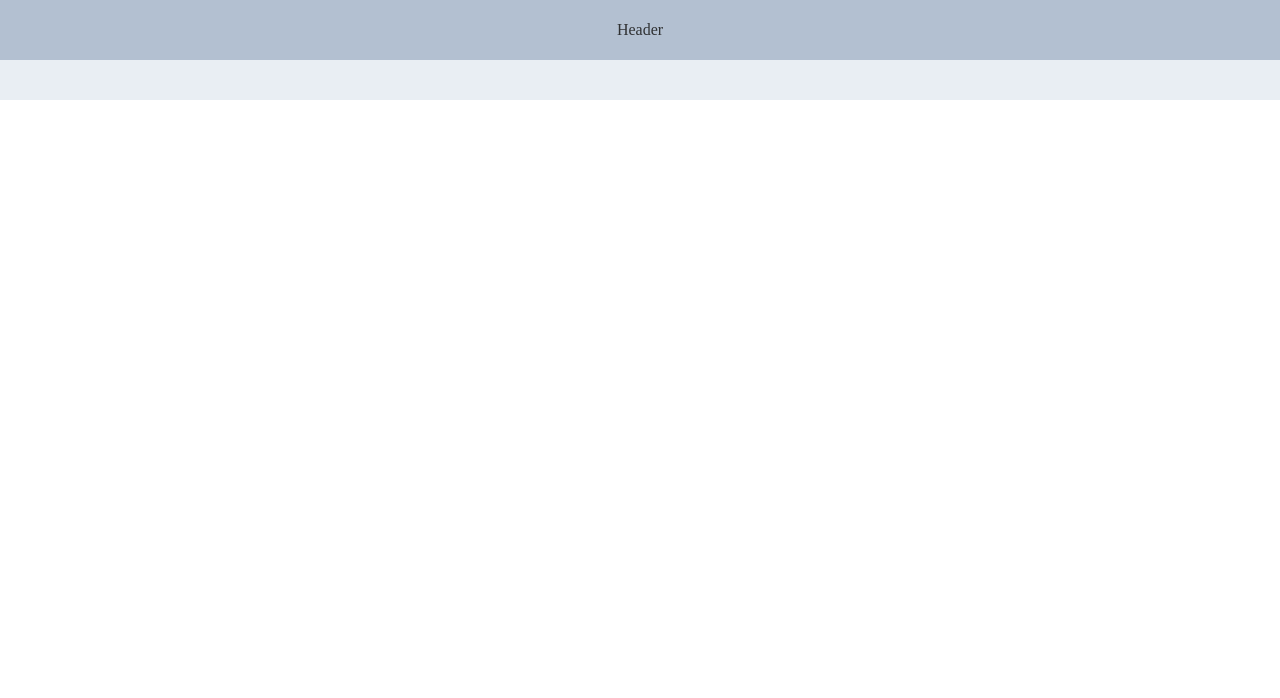
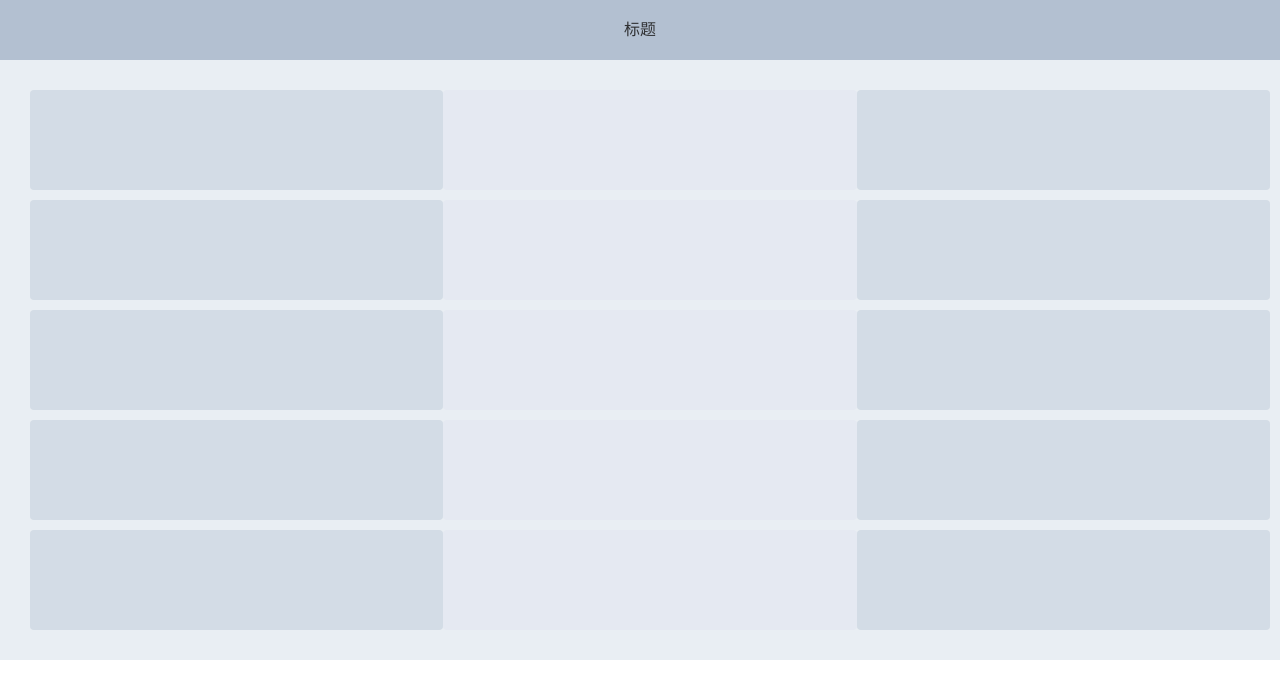
Before and after one commit to thgamejam/touhou-gamejam-quick, a Vue app in the folder touhou-gamejam-quick-web/: page / in a window 1280 px wide. Shown: the top 698 px of the page. Built offline with nearby package versions, Linux system fonts and the light colour scheme.

Commit message:
前端ui

```diff
--- a/touhou-gamejam-quick-web/src/App.vue
+++ b/touhou-gamejam-quick-web/src/App.vue
@@ -1,9 +1,15 @@
 <template>
   <div class="common-layout">
     <el-container>
-      <el-header>Header</el-header>
+      <el-header>标题</el-header>
       <el-main>
-
+        <div v-for="item in 5" :key="item" class="main-box">
+          <el-row>
+            <el-col :span="8"><div class="grid-content bg-purple"></div></el-col>
+            <el-col :span="8"><div class="grid-content bg-purple-light"></div></el-col>
+            <el-col :span="8"><div class="grid-content bg-purple"></div></el-col>
+          </el-row>
+        </div>
       </el-main>
     </el-container>
   </div>
@@ -31,4 +37,20 @@ export default {
   text-align: center;
   line-height: 160px;
 }
+
+.bg-purple {
+  background: #d3dce6;
+}
+.bg-purple-light {
+  background: #e5e9f2;
+}
+.grid-content {
+  border-radius: 4px;
+  min-height: 100px;
+}
+.main-box{
+  height: 100%;
+  width: 100%;
+  margin: 10px;
+}
 </style>
```
Also changed, not shown: touhou-gamejam-quick-web/src/components/table.vue (deleted, +0 -81 lines).
